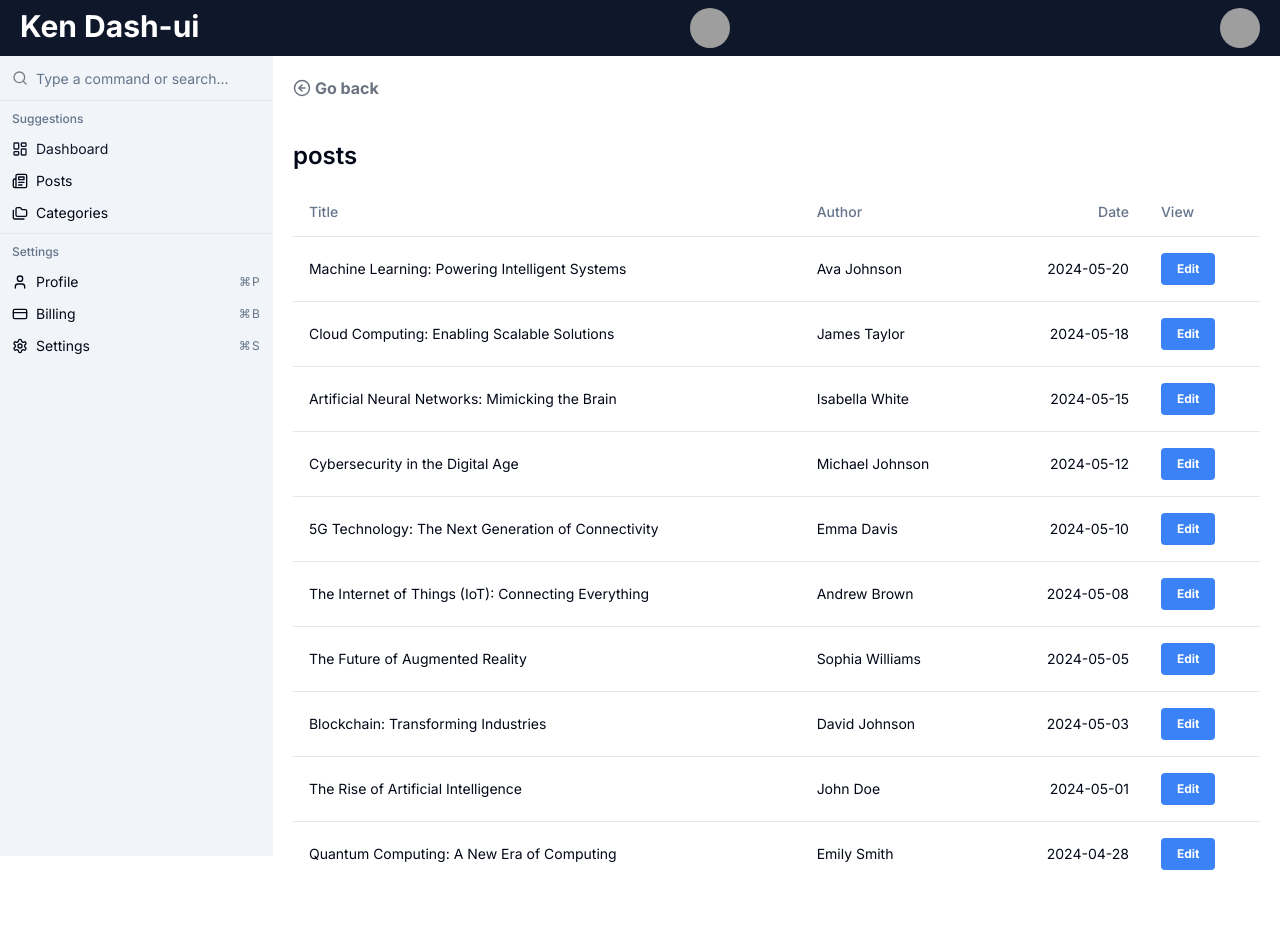
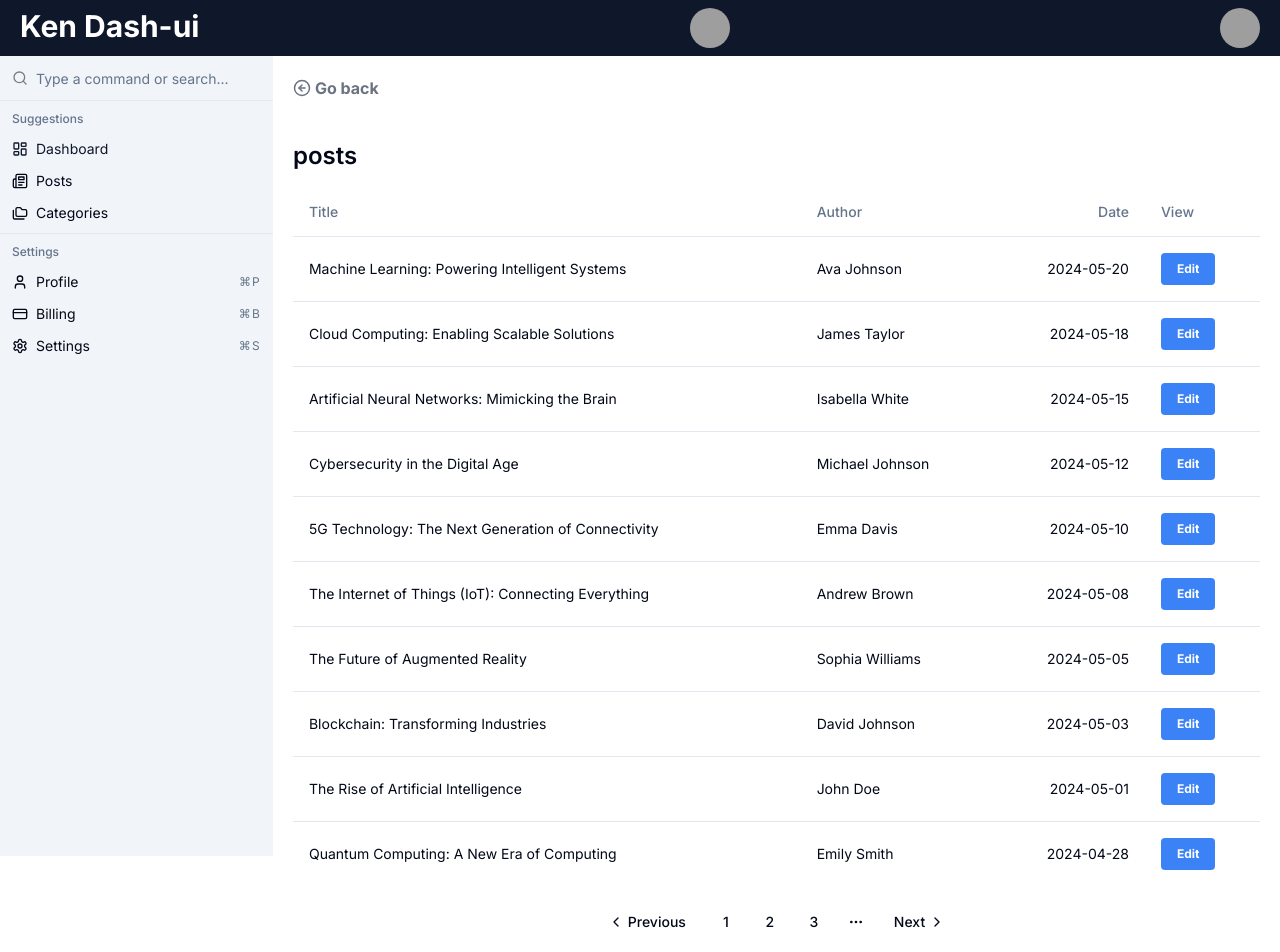
Before and after one commit to kennzuki/dasboard-ui, a Next.js app: page /posts in a window 1280 px wide. Shown: the top 952 px of the page. Before the commit the page ends 922 px from the top, so only its background shows below. Built offline with nearby package versions, Linux system fonts and the light colour scheme; grey boxes are pictures that could not be loaded.

Commit message:
created pagination component,added to posts installed shadcn pagination

```diff
--- a/app/(main)/posts/page.tsx
+++ b/app/(main)/posts/page.tsx
@@ -1,3 +1,4 @@
+import PostPagination from '@/components/posts/PostPagination';
 import PostTable from '@/components/posts/PostsTable';
 import BackButton from '@/components/ui/Bacbutton';
 
@@ -5,7 +6,8 @@
   return (
     <div>
       <BackButton text='Go back' link='/' />
-      <PostTable />
+          <PostTable />
+          <PostPagination/>
     </div>
   );
 };
--- /dev/null
+++ b/components/posts/PostPagination.tsx
@@ -0,0 +1,40 @@
+import {
+    Pagination,
+    PaginationContent,
+    PaginationEllipsis,
+    PaginationItem,
+    PaginationLink,
+    PaginationNext,
+    PaginationPrevious,
+  } from "@/components/ui/pagination"
+
+
+const PostPagination = () => {
+    return (
+        <Pagination>
+        <PaginationContent>
+          <PaginationItem>
+            <PaginationPrevious href="#" />
+          </PaginationItem>
+          <PaginationItem>
+            <PaginationLink href="#">1</PaginationLink>
+          </PaginationItem>
+          <PaginationItem>
+            <PaginationLink href="#">2</PaginationLink>
+          </PaginationItem>
+          <PaginationItem>
+            <PaginationLink href="#">3</PaginationLink>
+          </PaginationItem>
+          <PaginationItem>
+            <PaginationEllipsis />
+          </PaginationItem>
+          <PaginationItem>
+            <PaginationNext href="#" />
+          </PaginationItem>
+        </PaginationContent>
+      </Pagination>
+
+     );
+}
+
+export default PostPagination;
--- /dev/null
+++ b/components/ui/pagination.tsx
@@ -0,0 +1,117 @@
+import * as React from "react"
+import { ChevronLeft, ChevronRight, MoreHorizontal } from "lucide-react"
+
+import { cn } from "@/lib/utils"
+import { ButtonProps, buttonVariants } from "@/components/ui/button"
+
+const Pagination = ({ className, ...props }: React.ComponentProps<"nav">) => (
+  <nav
+    role="navigation"
+    aria-label="pagination"
+    className={cn("mx-auto flex w-full justify-center", className)}
+    {...props}
+  />
+)
+Pagination.displayName = "Pagination"
+
+const PaginationContent = React.forwardRef<
+  HTMLUListElement,
+  React.ComponentProps<"ul">
+>(({ className, ...props }, ref) => (
+  <ul
+    ref={ref}
+    className={cn("flex flex-row items-center gap-1", className)}
+    {...props}
+  />
+))
+PaginationContent.displayName = "PaginationContent"
+
+const PaginationItem = React.forwardRef<
+  HTMLLIElement,
+  React.ComponentProps<"li">
+>(({ className, ...props }, ref) => (
+  <li ref={ref} className={cn("", className)} {...props} />
+))
+PaginationItem.displayName = "PaginationItem"
+
+type PaginationLinkProps = {
+  isActive?: boolean
+} & Pick<ButtonProps, "size"> &
+  React.ComponentProps<"a">
+
+const PaginationLink = ({
+  className,
+  isActive,
+  size = "icon",
+  ...props
+}: PaginationLinkProps) => (
+  <a
+    aria-current={isActive ? "page" : undefined}
+    className={cn(
+      buttonVariants({
+        variant: isActive ? "outline" : "ghost",
+        size,
+      }),
+      className
+    )}
+    {...props}
+  />
+)
+PaginationLink.displayName = "PaginationLink"
+
+const PaginationPrevious = ({
+  className,
+  ...props
+}: React.ComponentProps<typeof PaginationLink>) => (
+  <PaginationLink
+    aria-label="Go to previous page"
+    size="default"
+    className={cn("gap-1 pl-2.5", className)}
+    {...props}
+  >
+    <ChevronLeft className="h-4 w-4" />
+    <span>Previous</span>
+  </PaginationLink>
+)
+PaginationPrevious.displayName = "PaginationPrevious"
+
+const PaginationNext = ({
+  className,
+  ...props
+}: React.ComponentProps<typeof PaginationLink>) => (
+  <PaginationLink
+    aria-label="Go to next page"
+    size="default"
+    className={cn("gap-1 pr-2.5", className)}
+    {...props}
+  >
+    <span>Next</span>
+    <ChevronRight className="h-4 w-4" />
+  </PaginationLink>
+)
+PaginationNext.displayName = "PaginationNext"
+
+const PaginationEllipsis = ({
+  className,
+  ...props
+}: React.ComponentProps<"span">) => (
+  <span
+    aria-hidden
+    className={cn("flex h-9 w-9 items-center justify-center", className)}
+    {...props}
+  >
+    <MoreHorizontal className="h-4 w-4" />
+    <span className="sr-only">More pages</span>
+  </span>
+)
+PaginationEllipsis.displayName = "PaginationEllipsis"
+
+export {
+  Pagination,
+  PaginationContent,
+  PaginationEllipsis,
+  PaginationItem,
+  PaginationLink,
+  PaginationNext,
+  PaginationPrevious,
+}
```
